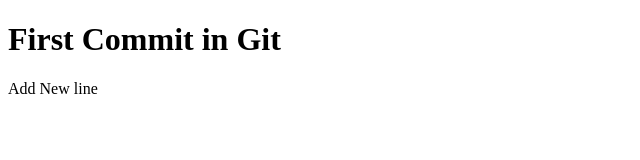
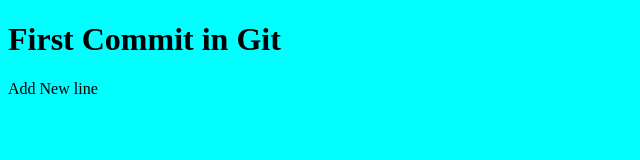
Before and after one commit to MarwaSami/R1-.NET-2026, a plain HTML site: page index.html in a window 1280 px wide. Shown: the whole page, without its empty margins (0-640 px from the left). Drawn offline with Linux system fonts and the light colour scheme.

Commit message:
add backgroundcolor

```diff
--- a/assets/css/style.css
+++ b/assets/css/style.css
@@ -0,0 +1,3 @@
+body{
+    background-color: aqua;
+}
--- a/index.html
+++ b/index.html
@@ -4,6 +4,7 @@
 <head>
     <meta charset="UTF-8">
     <meta name="viewport" content="width=device-width, initial-scale=1.0">
+    <link rel="stylesheet" href="./assets/css/style.css">
     <title>Home</title>
 </head>
 
```
